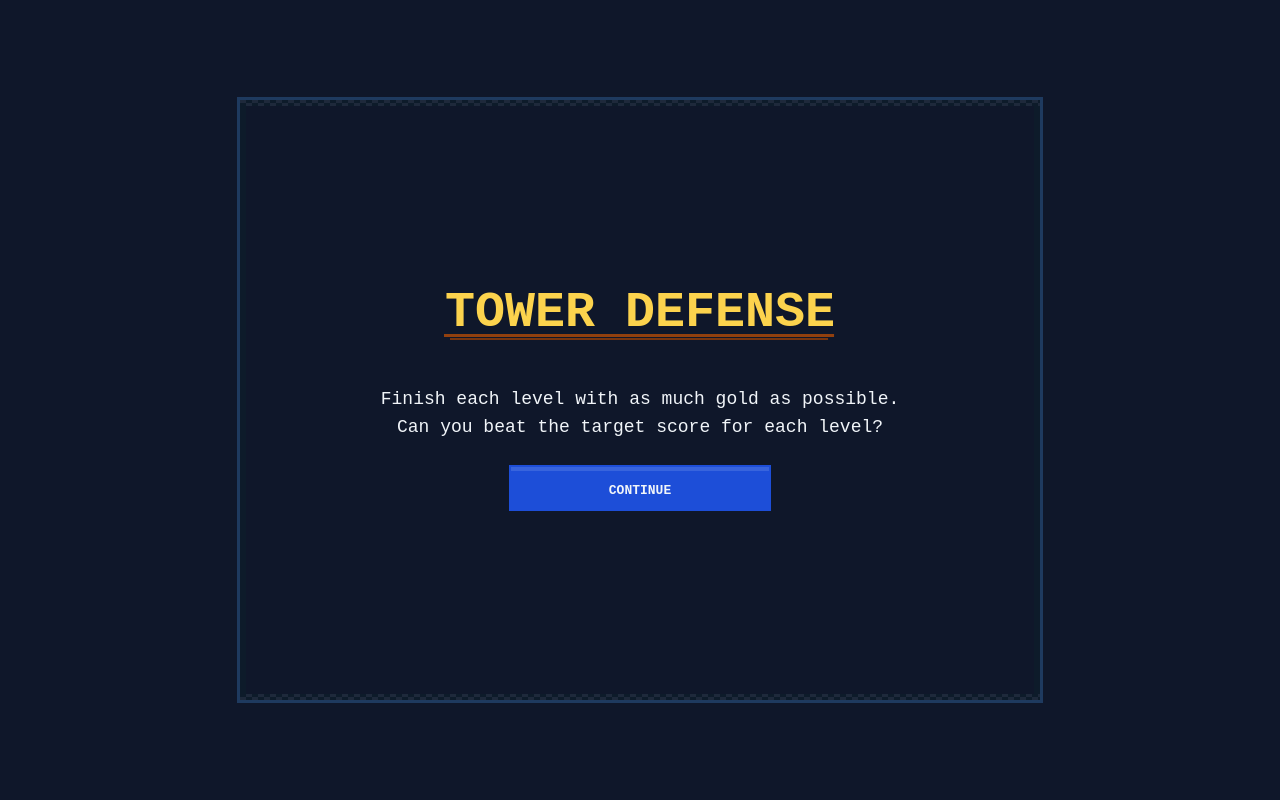
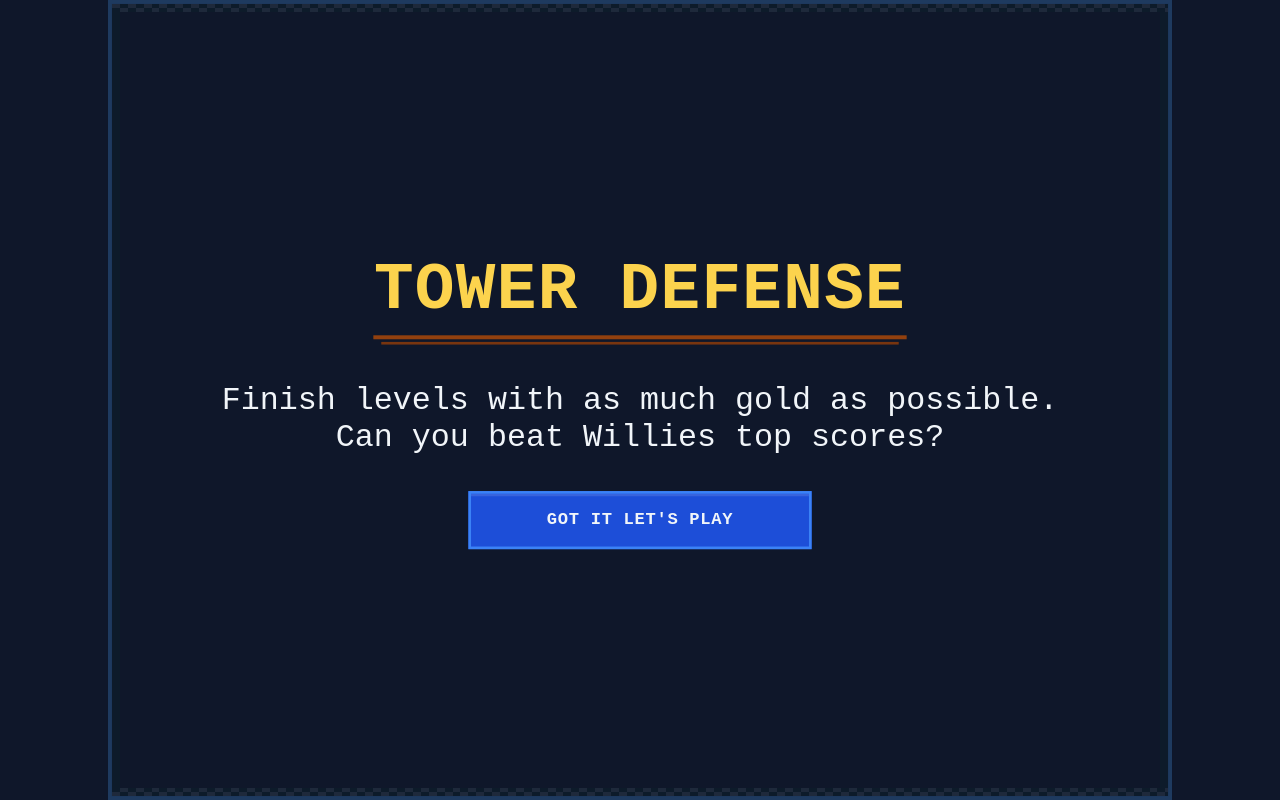
Before and after one commit to willtighe/towerdefense, a plain HTML site: page tower-defense.html in a window 1280 px wide. Drawn offline with Linux system fonts and the light colour scheme.

Commit message:
Convert splash screen to HTML/CSS

```diff
--- a/tower-defense.html
+++ b/tower-defense.html
@@ -2,6 +2,7 @@
 <html lang="en">
 <head>
 <meta charset="UTF-8">
+<meta name="viewport" content="width=device-width, initial-scale=1">
 <title>8-BIT TOWER DEFENSE</title>
 <style>
 * { box-sizing: border-box; margin: 0; padding: 0; }
@@ -11,7 +12,9 @@ body {
     flex-direction: column;
     align-items: center;
     justify-content: center;
-    min-height: 100vh;
+    width: 100vw;
+    height: 100vh;
+    overflow: hidden;
     font-family: 'Courier New', monospace;
     user-select: none;
 }
@@ -54,7 +57,7 @@ canvas {
     image-rendering: pixelated;
     border: 3px solid #1E3A5F;
 }
-#game-wrap { display: flex; flex-direction: column; }
+#game-wrap { display: flex; flex-direction: column; transform-origin: center center; }
 #canvas-wrap { position: relative; line-height: 0; }
 #card-overlay {
     position: absolute; top: 3px; left: 3px;
@@ -118,15 +121,17 @@ canvas {
 }
 .page-btn {
     position: absolute;
-    width: 18px; height: 44px; top: 336px;
-    background: #0F172A; border: 2px solid #1E3A5F;
-    color: #93C5FD; font: bold 14px 'Courier New';
-    cursor: pointer; pointer-events: all; padding: 0;
-    display: none;
+    width: 100px; height: 28px; top: 566px;
+    background: #1E3A5F; border: 2px solid #3B82F6;
+    color: #93C5FD; font: bold 11px 'Courier New';
+    cursor: pointer; pointer-events: all;
+    padding: 0 8px; letter-spacing: 0.5px;
+    display: block;
 }
-#page-prev { left: 1px; }
-#page-next { right: 1px; }
-.page-btn:hover { background: #112040; border-color: #3B82F6; }
+#page-prev { left: 290px; }
+#page-next { left: 410px; }
+.page-btn:not(.disabled):hover { background: #1D4ED8; border-color: #60A5FA; color: #F1F5F9; }
+.page-btn.disabled { opacity: 0.3; border-color: #1E293B; cursor: default; pointer-events: none; }
 #gameplay-btns {
     display: none;
     width: 800px;
@@ -144,6 +149,52 @@ canvas {
     padding: 3px 10px; cursor: pointer; letter-spacing: 0.5px;
 }
 .gp-btn:hover { background: #0D2035; border-color: #2D5A8E; color: #CBD5E1; }
+#splash-overlay {
+    position: absolute; top: 3px; left: 3px;
+    width: 800px; height: 600px;
+    pointer-events: none; display: none;
+    flex-direction: column;
+    align-items: center;
+    justify-content: center;
+}
+#splash-title {
+    position: relative;
+    font: bold 50px 'Courier New', monospace;
+    color: #FCD34D;
+    letter-spacing: 1px;
+    padding-bottom: 14px;
+    margin-bottom: 28px;
+}
+#splash-title::before {
+    content: ''; position: absolute;
+    bottom: 5px; left: 0; right: 0;
+    height: 3px; background: #92400E;
+}
+#splash-title::after {
+    content: ''; position: absolute;
+    bottom: 1px; left: 6px; right: 6px;
+    height: 2px; background: #78350F;
+}
+#splash-tagline {
+    font: 24px 'Courier New', monospace;
+    color: #F1F5F9;
+    text-align: center;
+    line-height: 28px;
+    margin-bottom: 26px;
+}
+#splash-btn {
+    width: 260px; height: 44px;
+    background: #1D4ED8; color: #F1F5F9;
+    font: bold 13px 'Courier New', monospace;
+    border: 2px solid #3B82F6;
+    cursor: pointer; pointer-events: all;
+    letter-spacing: 0.5px;
+    box-shadow: inset 0 2px 0 rgba(255,255,255,0.12);
+}
+#splash-btn:hover {
+    background: #60A5FA; border-color: #93C5FD;
+    box-shadow: inset 0 2px 0 rgba(255,255,255,0.3);
+}
 </style>
 </head>
 <body>
@@ -155,7 +206,7 @@ canvas {
     <span style="color:#1E293B">·</span> WAVE: <b id="wv" style="color:#6EE7B7">-</b>
     <span style="color:#1E293B">·</span> TOWER: <span class="coin"></span><b style="color:#FCD34D">50g</b>
     <div id="hud-scores">
-        <span class="hs-label" style="color:#FBBF24">TARGET</span>
+        <span class="hs-label" style="color:#FBBF24">WILLIE'S TOP SCORE</span>
         <span class="coin"></span><b id="tgv" style="color:#FCD34D">-</b>
         <span style="color:#1E293B">·</span>
         <span class="hs-label" style="color:#6EE7B7">YOUR BEST</span>
@@ -171,8 +222,16 @@ canvas {
 <canvas id="cv" width="800" height="600"></canvas>
 <div id="card-overlay">
     <div id="cards-container"></div>
-    <button id="page-prev" class="page-btn">&lt;</button>
-    <button id="page-next" class="page-btn">&gt;</button>
+    <button id="page-prev" class="page-btn">&lt; BACK</button>
+    <button id="page-next" class="page-btn">NEXT &gt;</button>
+</div>
+<div id="splash-overlay">
+    <div id="splash-title">TOWER DEFENSE</div>
+    <div id="splash-tagline">
+        <p>Finish levels with as much gold as possible.</p>
+        <p>Can you beat Willies top scores?</p>
+    </div>
+    <button id="splash-btn">GOT IT LET'S PLAY</button>
 </div>
 </div>
 </div>
@@ -345,8 +404,7 @@ const grid = Array.from({ length:ROWS }, () => Array(COLS).fill('empty'));
 // ── Fade & splash state ───────────────────────────────────────────────────────
 let fadeAlpha = 1;       // starts opaque so opening splash fades in
 let fadePending = null;  // callback fired when fade reaches full black
-let splashBtnHover = false;
-const SPLASH_BTN = { x:270, y:366, w:260, h:44 };
+
 
 // ── Level load ────────────────────────────────────────────────────────────────
 function loadLevel(idx) {
@@ -398,7 +456,7 @@ function selectLevel(i) {
     waveActive = false; levelComplete = false; gameOver = false; won = false; newBest = false;
     screen = 'playing';
     canvas.style.cursor = 'crosshair';
-    loadLevel(i); updateHUD();
+    loadLevel(i); updateHUD(); scaleGame();
 }
 
 function returnToSelect() {
@@ -407,7 +465,7 @@ function returnToSelect() {
     enemies = []; bullets = []; sparks = [];
     canvas.style.cursor = 'default';
     refreshCardOverlay();
-    updateHUD();
+    updateHUD(); scaleGame();
 }
 
 function startWave() {
@@ -570,7 +628,7 @@ function drawScoreBoxes(centerX, topY, levelIndex) {
     const lx=centerX-90, rx=centerX+90, bxW=140, bxH=60, bxY=topY;
     dr(lx-bxW/2,bxY,bxW,bxH,'#0D1B2A');
     ctx.strokeStyle='#1E3A5F';ctx.lineWidth=1;ctx.strokeRect(lx-bxW/2,bxY,bxW,bxH);
-    ctx.font='bold 11px Courier New';ctx.fillStyle='#FBBF24';ctx.fillText('TARGET',lx,bxY+16);
+    ctx.font='bold 11px Courier New';ctx.fillStyle='#FBBF24';ctx.fillText("WILLIE'S TOP SCORE",lx,bxY+16);
     ctx.font='bold 22px Courier New';ctx.fillStyle='#FCD34D';
     const tgStr=LEVELS[levelIndex].target.toString();
     ctx.fillText(tgStr,lx,bxY+38);
@@ -613,8 +671,6 @@ function drawFade() {
 
 // ── Splash screen ─────────────────────────────────────────────────────────────
 function drawSplashScreen() {
-    const W = canvas.width / 2;
-
     ctx.fillStyle = '#0F172A'; ctx.fillRect(0, 0, canvas.width, canvas.height);
 
     ctx.fillStyle = '#0D1B2A';
@@ -624,30 +680,6 @@ function drawSplashScreen() {
         dr(x,0,6,3,'#1E293B'); dr(x+6,3,6,3,'#1E293B');
         dr(x,canvas.height-3,6,3,'#1E293B'); dr(x+6,canvas.height-6,6,3,'#1E293B');
     }
-
-    ctx.textAlign = 'center';
-
-    ctx.font = 'bold 50px Courier New'; ctx.fillStyle = '#FCD34D';
-    ctx.fillText('TOWER DEFENSE', W, 226);
-    const uw = ctx.measureText('TOWER DEFENSE').width;
-    dr(W-uw/2,     234, uw,    3, '#92400E');
-    dr(W-uw/2+6,   238, uw-12, 2, '#78350F');
-
-    ctx.font = '18px Courier New'; ctx.fillStyle = '#F1F5F9';
-    ctx.fillText('Finish each level with as much gold as possible.', W, 304);
-    ctx.fillText('Can you beat the target score for each level?', W, 332);
-
-    const { x:bx, y:by, w:bw, h:bh } = SPLASH_BTN;
-    const hov = splashBtnHover;
-    dr(bx, by, bw, bh, hov ? '#60A5FA' : '#1D4ED8');
-    dr(bx+1, by+1, bw-2, 4, hov ? 'rgba(255,255,255,0.3)' : 'rgba(255,255,255,0.12)');
-    ctx.strokeStyle = hov ? '#93C5FD' : '#1D4ED8'; ctx.lineWidth = 2;
-    ctx.strokeRect(bx, by, bw, bh);
-    ctx.font = 'bold 13px Courier New';
-    ctx.fillStyle = '#F1F5F9';
-    ctx.fillText("CONTINUE", W, by + 28);
-
-    ctx.textAlign = 'left';
 }
 
 // ── HTML card overlay ─────────────────────────────────────────────────────────
@@ -708,7 +740,7 @@ function createLevelCard(i) {
     const targetCol = document.createElement('div');
     targetCol.className = 'card-col card-col-target';
     targetCol.innerHTML =
-        `<div class="col-label" style="color:${locked?'#1E293B':'#FBBF24'}">TARGET</div>` +
+        `<div class="col-label" style="color:${locked?'#1E293B':'#FBBF24'}">WILLIE'S TOP SCORE</div>` +
         `<div class="col-val">${locked?'':'<span class="coin"></span>'}` +
         `<span class="col-num${locked?' dim':''}">${locked?'---':lvl.target}</span></div>` +
         `<div class="col-sub" style="color:${locked?'#1E293B':'#94A3B8'}">${locked?'':'gold max'}</div>`;
@@ -756,18 +788,28 @@ function refreshCardOverlay() {
     const lastPage = Math.ceil(LEVELS.length / 3) - 1;
     const prevBtn = document.getElementById('page-prev');
     const nextBtn = document.getElementById('page-next');
-    if (prevBtn) prevBtn.style.display = selectPage === 0 ? 'none' : 'block';
-    if (nextBtn) nextBtn.style.display = selectPage >= lastPage ? 'none' : 'block';
+    if (prevBtn) prevBtn.classList.toggle('disabled', selectPage === 0);
+    if (nextBtn) nextBtn.classList.toggle('disabled', selectPage >= lastPage);
 }
 
 function updateCardOverlay() {
     const overlay = document.getElementById('card-overlay');
-    if (!overlay) return;
-    if (screen === 'select') {
-        overlay.style.display = 'block';
-        overlay.style.opacity = Math.max(0, 1 - fadeAlpha);
-    } else {
-        overlay.style.display = 'none';
+    if (overlay) {
+        if (screen === 'select') {
+            overlay.style.display = 'block';
+            overlay.style.opacity = Math.max(0, 1 - fadeAlpha);
+        } else {
+            overlay.style.display = 'none';
+        }
+    }
+    const splashOv = document.getElementById('splash-overlay');
+    if (splashOv) {
+        if (screen === 'splash') {
+            splashOv.style.display = 'flex';
+            splashOv.style.opacity = Math.max(0, 1 - fadeAlpha);
+        } else {
+            splashOv.style.display = 'none';
+        }
     }
 }
 
@@ -947,12 +989,7 @@ canvas.addEventListener('click', e => {
     const mx=(e.clientX-rect.left)*(canvas.width/rect.width);
     const my=(e.clientY-rect.top)*(canvas.height/rect.height);
 
-    if (screen==='splash') {
-        const {x:bx,y:by,w:bw,h:bh}=SPLASH_BTN;
-        if (mx>=bx&&mx<=bx+bw&&my>=by&&my<=by+bh)
-            fadeToScreen(() => { screen='select'; refreshCardOverlay(); updateHUD(); });
-        return;
-    }
+    if (screen==='splash') return;
     if (screen !== 'playing') return;
     if (gameOver||levelComplete) { fadeToScreen(returnToSelect); return; }
     const col=Math.floor(mx/SZ), row=Math.floor(my/SZ);
@@ -968,18 +1005,12 @@ canvas.addEventListener('mousemove', e => {
     const mx=(e.clientX-rect.left)*(canvas.width/rect.width);
     const my=(e.clientY-rect.top)*(canvas.height/rect.height);
 
-    if (screen==='splash') {
-        const {x:bx,y:by,w:bw,h:bh}=SPLASH_BTN;
-        splashBtnHover = mx>=bx&&mx<=bx+bw&&my>=by&&my<=by+bh;
-        canvas.style.cursor = splashBtnHover ? 'pointer' : 'default';
-        return;
-    }
     if (screen !== 'playing') return;
     hoverCol=Math.floor(mx/SZ); hoverRow=Math.floor(my/SZ);
     if (hoverRow<0||hoverRow>=ROWS||hoverCol<0||hoverCol>=COLS) hoverRow=hoverCol=-1;
 });
 
-canvas.addEventListener('mouseleave', () => { hoverRow=hoverCol=-1; splashBtnHover=false; });
+canvas.addEventListener('mouseleave', () => { hoverRow=hoverCol=-1; });
 
 document.addEventListener('keydown', e => {
     if (e.code!=='Space') return;
@@ -998,6 +1029,11 @@ document.getElementById('btn-levelselect').addEventListener('click', () => {
     fadeToScreen(returnToSelect);
 });
 
+document.getElementById('splash-btn').addEventListener('click', () => {
+    if (fadePending !== null) return;
+    fadeToScreen(() => { screen='select'; refreshCardOverlay(); updateHUD(); scaleGame(); });
+});
+
 document.getElementById('page-prev').addEventListener('click', () => {
     if (selectPage > 0) { selectPage--; refreshCardOverlay(); }
 });
@@ -1006,8 +1042,16 @@ document.getElementById('page-next').addEventListener('click', () => {
     if (selectPage < lastPage) { selectPage++; refreshCardOverlay(); }
 });
 
+function scaleGame() {
+    const wrap = document.getElementById('game-wrap');
+    const scale = Math.min(window.innerWidth / wrap.offsetWidth, window.innerHeight / wrap.offsetHeight);
+    wrap.style.transform = 'scale(' + scale + ')';
+}
+window.addEventListener('resize', scaleGame);
+
 refreshCardOverlay();
 updateHUD();
+scaleGame();
 loop();
 </script>
 </body>
```
Also changed, not shown: index.html (+110 -66 lines).
